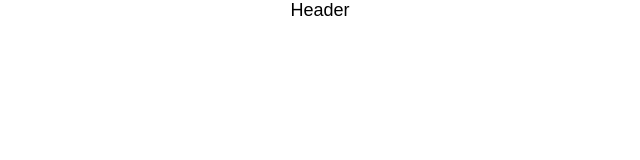
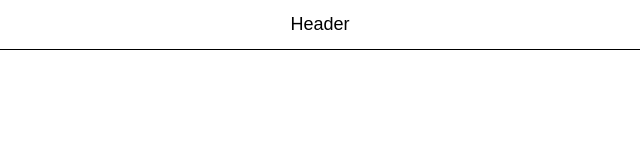
Before and after one commit to ooloo-io/github-flow-pavan-pan, a website: page src/index.html in a window 1280 px wide. Shown: the whole page, without its empty margins (320-960 px from the left). Drawn offline with nearby package versions, Linux system fonts and the light colour scheme.

Commit message:
Fix:Header(#3)

```diff
--- a/src/styles.css
+++ b/src/styles.css
@@ -2,10 +2,11 @@ body {
   font-family: Arial, Helvetica, sans-serif;
   font-size: 18px;
 }
+
 .header {
-  height: 50px;
+  height: 49px;
   display: flex;
   justify-content: center;
-  aligh-items:center;
-  border-bottom: 1px solid back;
+  align-items: center;
+  border-bottom: 1px solid black;
 }
```
